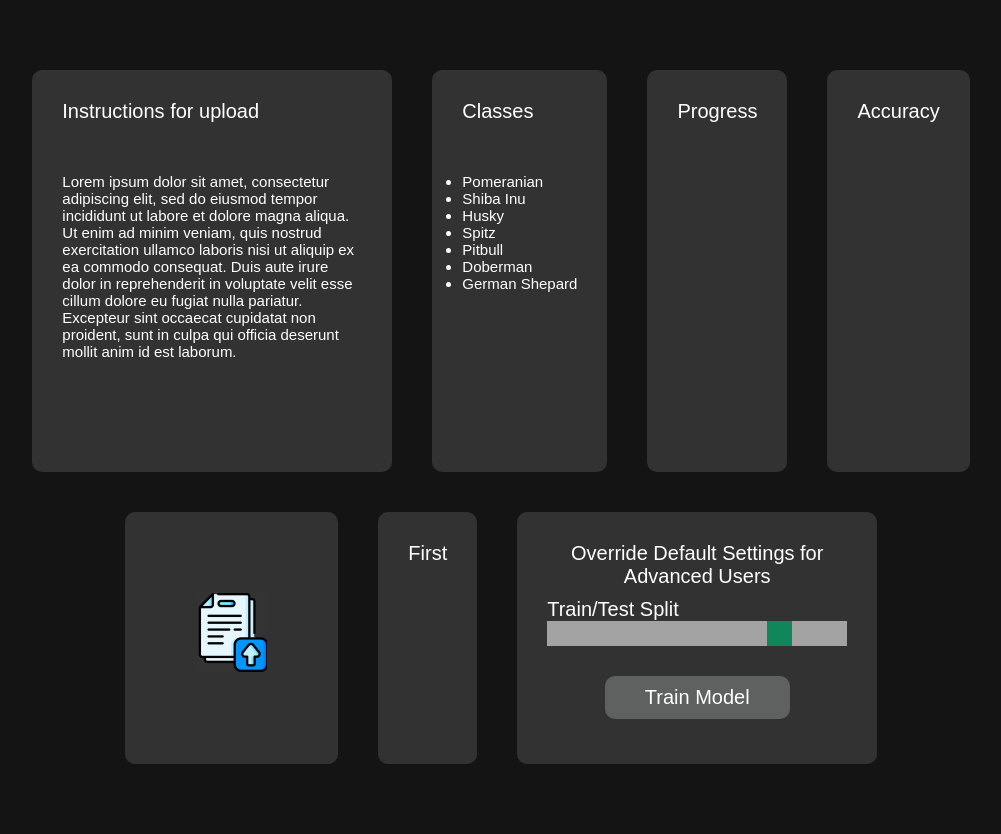
After one commit to DistronX/VITNet, a Flask app: page /train in a window 1280 px wide. The commit adds this page. Shown: the whole page, without its empty margins (139-1140 px from the left). Run offline with Flask 2, Linux system fonts and the light colour scheme.

Commit message:
Connection Flask

```diff
--- a/app.py
+++ b/app.py
@@ -1,3 +1,4 @@
+from distutils.log import debug
 from flask import Flask,render_template,url_for,request,session,logging,redirect,flash
 from sqlalchemy import create_engine
 from sqlalchemy.orm import scoped_session,sessionmaker
@@ -15,10 +16,17 @@ app.config['SQLALCHEMY_DATABASE_URI'] = 'sqlite:///students.sqlite3'
 def home():
     return render_template('index.html')
 
+@app.route('/infer')
+def infer():
+    return render_template('inference.html')
 
-@app.route('/about')
+@app.route('/visualize')
+def visualize():
+    return render_template('visualize.html')
+
+@app.route('/train')
 def about():
-    return render_template('about.html')
+    return render_template('train.html')
 
 @app.errorhandler(500)
 def internal_error(error):
@@ -31,5 +39,5 @@ def not_found_error(error):
 
 
 if __name__ == '__main__':
-    port = int(os.environ.get('PORT', 5000))
+    port = int(os.environ.get('PORT', 5001))
     app.run(host='0.0.0.0', port=port)
--- a/static/css/style.css
+++ b/static/css/style.css
@@ -1,4 +1,138 @@
 * {
+    padding: 0;
     margin: 0;
+    font-family: Arial, Helvetica, sans-serif;
+}
 
+body {
+    background-color: rgb(20, 20, 20);
+    color: white;
 }
+
+.logo {
+    text-align: center;
+    padding: 20px;
+    font-size: 40px;
+}
+
+.logo-text {
+    font-weight: 900;
+}
+
+.stack {
+    width: 80%;
+    display: flex;
+    justify-content: space-around;
+    margin: 50px auto;
+}
+
+.grid {
+    width: 80%;
+    margin: 50px auto;
+}
+
+.row {
+    display: flex;
+    justify-content: center;
+}
+
+.card {
+    padding: 80px 30px;
+    background-color: rgb(50, 50, 50);
+    border-radius: 10px;
+    width: 15%;
+    text-align: center;
+    font-size: 20px;
+    margin: 20px;
+}
+
+.less-padding {
+    padding: 30px;
+    width: auto;
+    max-width: 300px;
+}
+
+.content {
+    font-size: 15px;
+    padding: 50px 0;
+}
+
+.left {
+    text-align: left;
+}
+
+button {
+    padding: 10px 40px;
+    border-radius: 10px;
+    border: none;
+    background-color: aqua;
+    margin: 15px 0;
+    font-size: 20px;
+    transition: 0.2s;
+    cursor: pointer;
+}
+
+button:hover {
+    background-color:rgba(255, 255, 255, 0.836);
+}
+
+.yellow {
+    background-color: rgb(237, 199, 136);
+}
+
+.purple {
+    background-color: rgb(219, 169, 241);
+}
+
+.pink {
+    background-color: rgb(230, 145, 143);
+}
+
+.dark-grey {
+    background-color: rgb(94, 97, 96);
+    color: white;
+}
+
+.dark-grey:hover {
+    color: black;
+}
+
+.lime-text {
+    color: limegreen;
+}
+
+.slidecontainer {
+    width: 100%;
+    padding: 10px 0;
+}
+
+.slider {
+    -webkit-appearance: none;
+    width: 100%;
+    height: 25px;
+    background: #d3d3d3;
+    outline: none;
+    opacity: 0.7;
+    -webkit-transition: .2s;
+    transition: opacity .2s;
+}
+
+.slider:hover {
+    opacity: 1;
+}
+
+.slider::-webkit-slider-thumb {
+    -webkit-appearance: none;
+    appearance: none;
+    width: 25px;
+    height: 25px;
+    background: #04AA6D;
+    cursor: pointer;
+}
+
+.slider::-moz-range-thumb {
+    width: 25px;
+    height: 25px;
+    background: #04AA6D;
+    cursor: pointer;
+}
--- /dev/null
+++ b/templates/train.html
@@ -0,0 +1,86 @@
+<!DOCTYPE html>
+<html lang="en">
+<head>
+    <meta charset="UTF-8">
+    <meta http-equiv="X-UA-Compatible" content="IE=edge">
+    <meta name="viewport" content="width=device-width, initial-scale=1.0">
+    <link rel="stylesheet" href="../static/css/style.css">
+    <title>Train</title>
+</head>
+<body>
+    <div class="grid">
+        <div class="row">
+            <div class="card less-padding left">
+                <div class="title">
+                    Instructions for upload
+                </div>
+                <p class="content">
+                    Lorem ipsum dolor sit amet, consectetur adipiscing elit,
+                    sed do eiusmod tempor incididunt ut labore et dolore magna aliqua.
+                    Ut enim ad minim veniam, quis nostrud exercitation ullamco laboris
+                    nisi ut aliquip ex ea commodo consequat. Duis aute irure dolor in
+                    reprehenderit in voluptate velit esse cillum dolore eu fugiat nulla
+                    pariatur. Excepteur sint occaecat cupidatat non proident, sunt in
+                    culpa qui officia deserunt mollit anim id est laborum.
+                </p>
+            </div>
+            <div class="card less-padding left">
+                <div class="title">
+                    Classes
+                </div>
+                <div class="content">
+                    <ul>
+                        <li>Pomeranian</li>
+                        <li>Shiba Inu</li>
+                        <li>Husky</li>
+                        <li>Spitz</li>
+                        <li>Pitbull</li>
+                        <li>Doberman</li>
+                        <li>German Shepard</li>
+                    </ul>
+                </div>
+                <div class="content">
+
+                </div>
+            </div>
+            <div class="card less-padding">
+                <div class="title left">
+                    Progress
+                </div>
+            </div>
+            <div class="card less-padding">
+                <div class="title left">
+                    Accuracy
+                </div>
+            </div>
+        </div>
+
+
+        <div class="row">
+            <div class="card">
+                <div class="title">
+                    <label for="image" style="cursor: pointer;">
+                        <input type="file" name="image" id="image" style="display:none;"/>
+                        <img src="../static/img/file.png" style="width: 70px;"/>
+                    </label>
+                </div>
+            </div>
+            <div class="card less-padding">
+                <div class="title">
+                    First
+                </div>
+            </div>
+            <div class="card less-padding">
+                <div class="title">
+                    Override Default Settings for Advanced Users
+                </div>
+                <div class="slidecontainer left">
+                    <p>Train/Test Split</p>
+                    <input type="range" min="1" max="100" value="80" class="slider" id="myRange">
+                  </div>
+                <button class="dark-grey">Train Model</button>
+            </div>
+        </div>
+    </div>
+</body>
+</html>
```
Also changed, not shown: static/js/zoom.js (added, +56 -0 lines), templates/index.html (+41 -10 lines), templates/inference.html (added, +103 -0 lines), templates/visualize.html (added, +108 -0 lines), static/img/color.png (added), static/img/file.png (added), static/img/hhk.png (added), static/img/img.png (added), static/img/neuralnet.png (added), static/img/vis.png (added), 2 other files.
